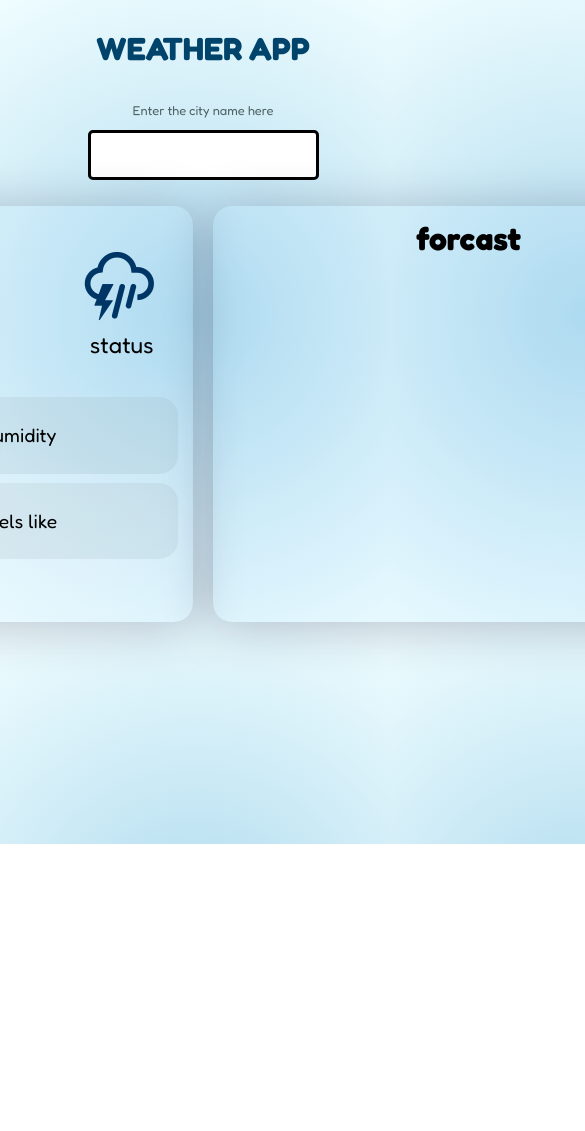
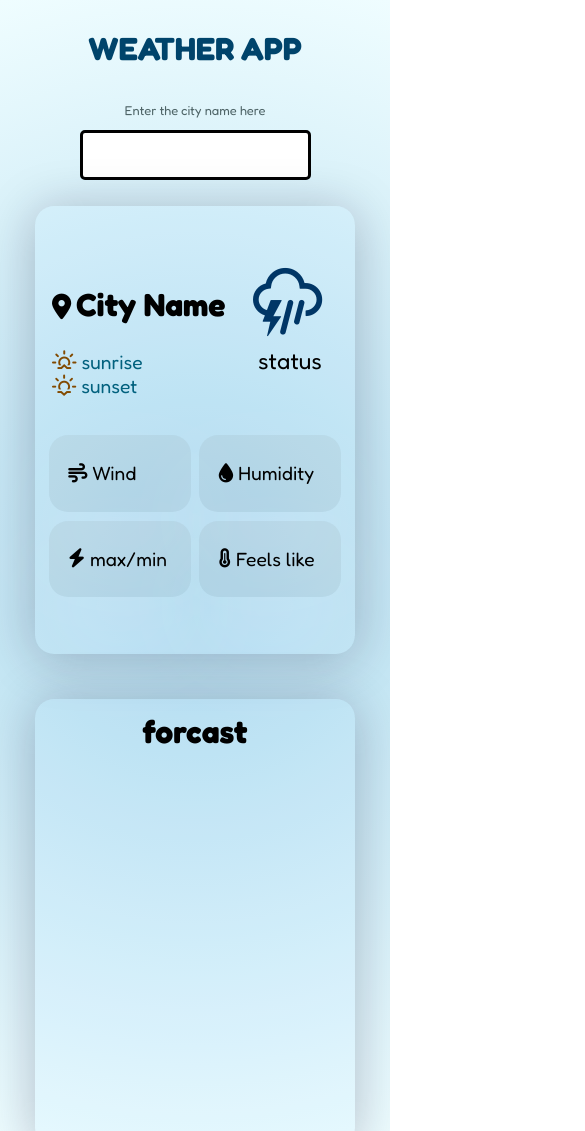
Before and after one commit to nika-arabi1999/weatherApp-js, a plain HTML site: page index.html in a window 390 px wide. Shown: the top 1131 px of the page, 585 px wide, since content can reach past the window. Before the commit the page ends 844 px from the top, so only its background shows below. Drawn offline with nearby package versions, Linux system fonts and the light colour scheme.

Commit message:
Implemented responsive design

```diff
--- a/script.js
+++ b/script.js
@@ -46,7 +46,6 @@ function getData(PLACE) {
       const sunrise = new Date(data.city.sunrise * 1000);
       const sunset = new Date(data.city.sunset * 1000);
 
-
       const datap = data.list;
       // console.log(datap);
       forcast(datap);
@@ -65,7 +64,6 @@ function getData(PLACE) {
       setfeelsLike(feelsLike);
       setMaxMin(temperatureMax, temperatureMin);
       //
-
     })
     .catch((err) => console.log(err));
 }
@@ -89,18 +87,18 @@ function kelvinToCelsius(temp) {
 }
 
 function setWind(windSpeed) {
-  windBox.innerHTML = `<i class="fa-solid fa-wind"></i>Wind: ${windSpeed} km/h`;
+  windBox.innerHTML = `<i class="fa-solid fa-wind"></i><span class="extra-box-title">Wind :</span>${windSpeed} km/h`;
 }
 function setHumidity(humidity) {
-  humidityBox.innerHTML = `<i class="fa-solid fa-droplet"></i>Humidity: ${humidity}%`;
+  humidityBox.innerHTML = `<i class="fa-solid fa-droplet"></i><span class="extra-box-title">Humidity :</span> ${humidity}%`;
 }
 function setfeelsLike(feelsLike) {
-  feelsLikeBox.innerHTML = `<i class="fa-solid fa-temperature-three-quarters"></i>Feels like ${kelvinToCelsius(
+  feelsLikeBox.innerHTML = `<i class="fa-solid fa-temperature-three-quarters"></i><span class="extra-box-title">Feels Like :</span> ${kelvinToCelsius(
     feelsLike
   )}°`;
 }
 function setMaxMin(temperatureMax, temperatureMin) {
-  maxMinBox.innerHTML = `<i class="fa-solid fa-bolt"></i>max/min: ${kelvinToCelsius(
+  maxMinBox.innerHTML = `<i class="fa-solid fa-bolt"></i><span class="extra-box-title">Max/Min :</span> ${kelvinToCelsius(
     temperatureMax
   )}°/${kelvinToCelsius(temperatureMin)}°`;
 }
--- a/style/style.css
+++ b/style/style.css
@@ -1,11 +1,18 @@
 * {
     font-size: 40%;
+}
+html {
+    display: flex;
+    flex-direction: column;
+    justify-content: center;
+    align-items: center;
 }
 
 body {
     font-family: 'Fredoka', sans-serif;
     height: 100%;
     width: 100%;
+    max-width: 1300px;
     background: rgb(174,218,238);
      background: radial-gradient(circle, rgba(174,218,238,1) 0%,
       rgba(239,253,255,1) 100%);
@@ -22,6 +29,7 @@ align-items: center;
 justify-content: center;}
 
 .main-container {
+    width: 80%;
     display: flex;
 flex-direction: row;
 align-items: center;
@@ -94,15 +102,17 @@ img {
 
 .weather-box {
     box-sizing: border-box;
+    width: 50%;
     margin: 4rem 0 0 0;
     display: flex;
     flex-direction: column;
     justify-content: center;
     align-items: center;
+    flex-grow: 1;
     background-color: rgba(164, 217, 255, 0.1);
     border-radius: 3rem;
     box-shadow: rgba(17, 12, 46, 0.25) 0px 5px 50px 0px;
-    width: 80rem;
+    min-width: 80rem;
     height: 65rem;
     padding: 2rem 1rem;
 }
@@ -148,6 +158,10 @@ img {
     font-size: 3rem;
 }
 
+.extra-box-title {
+    font-size: 3rem;
+}
+
 i {
     font-size: 3rem;
     margin-right: 5px;
@@ -166,12 +180,13 @@ i {
 }
 
 .forcast {
+    width: 50%;
     box-sizing: border-box;
     display: flex;
     flex-direction: column;
     justify-content: space-between;
     align-items: center;
-    width: 80rem;
+    min-width: 50rem;
     height: 65rem;
     padding: 3px 5px;
     font-size: 100px;
@@ -253,3 +268,31 @@ i {
     align-items: center;
     gap: 7px;
 }
+
+@media screen and (max-width: 900px) {
+   .main-container {
+    flex-direction: column;
+   }
+
+   .weather-box {
+    min-width: 80rem;
+   }
+}
+
+@media screen and (max-width: 555px) {
+    .weather-box {
+        min-width: 50rem;
+        height: 70rem;
+    }
+    .extra-box-title {
+        display: none;
+    }
+    .name-sun-box {
+        flex-direction: column;
+        align-items: flex-start;
+        margin-left: 0;
+    }
+    .sun i {
+        margin: 0 5px 0 0;  //trbl
+    }
+}
```
